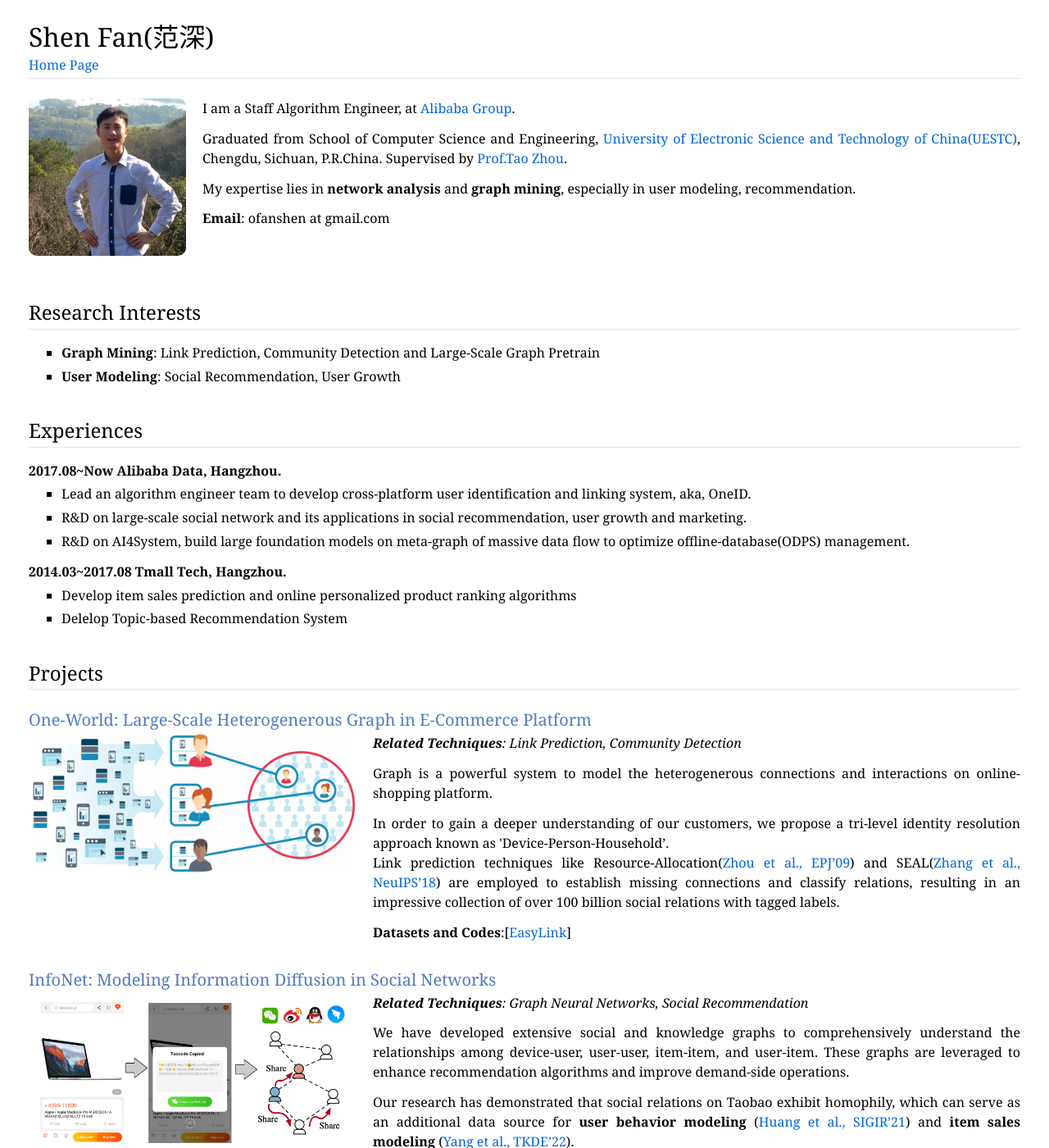
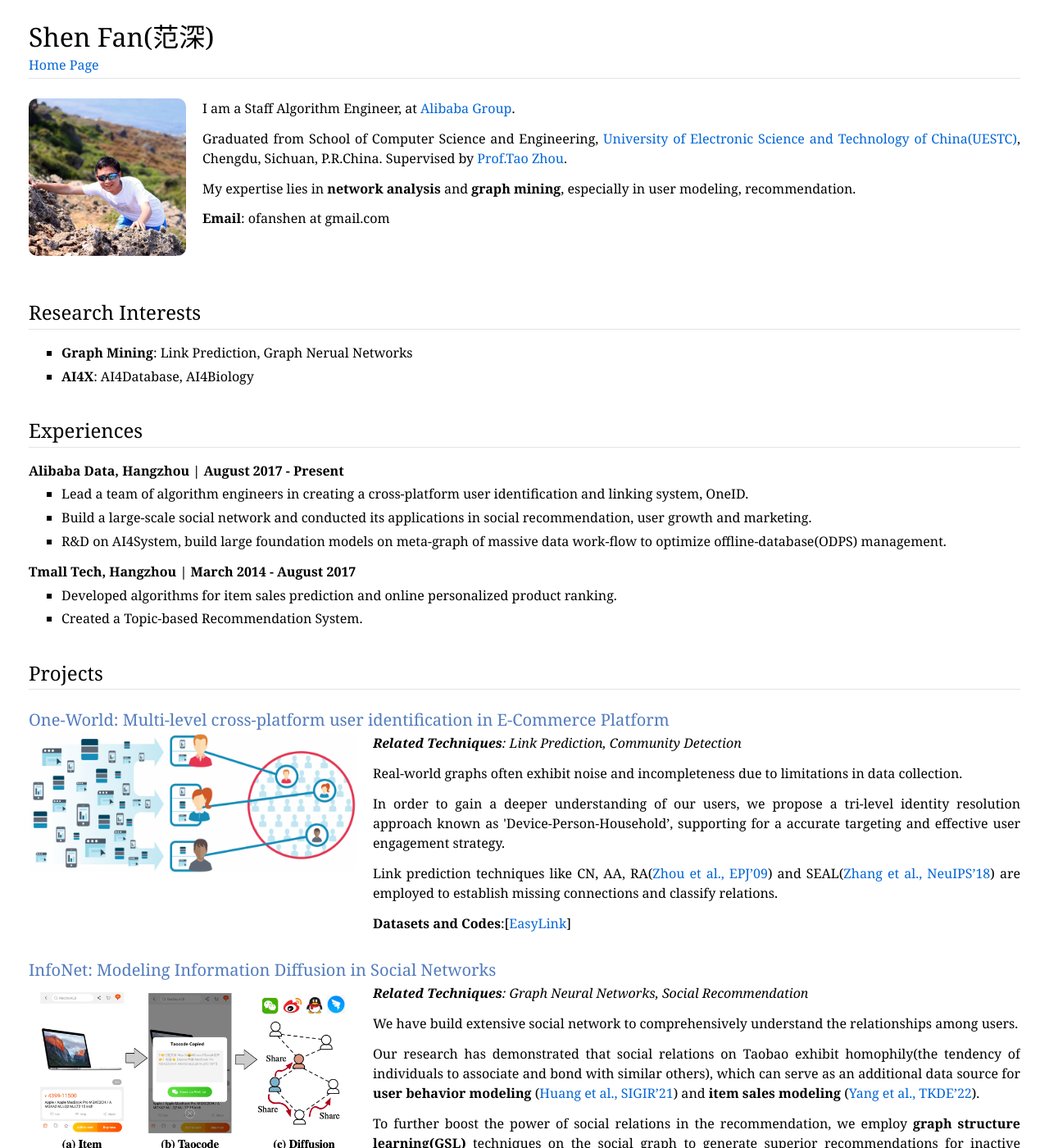
Before and after one commit to fs302/fs302.github.io, a Jekyll site: the page me/index.html, which Jekyll copies as it is, in a window 1280 px wide and 1400 px high. Shown: the whole window at 82% size. Built offline with Jekyll 4.4.1, drawn with Linux system fonts in a browser that asks for light colours; some of the changed text lies outside the part shown.

Commit message:
update profile

```diff
--- a/me/index.html
+++ b/me/index.html
@@ -26,7 +26,7 @@
 <div id="subtitle"><a href="index.html" target=&ldquo;blank&rdquo;>Home Page</a></div>
 </div>
 <div id="text-img-container"><div id="img-container">
-<img src="image/FS-201403-m.jpg" alt="ShenFan" width="192px" height="192px" /></div>
+<img src="image/fs_356.jpg" alt="ShenFan" width="192px" height="192px" /></div>
 <div id="text-container"><p>I am a Staff Algorithm Engineer, at <a href="https://www.alibabagroup.com/cn/global/home" target=&ldquo;blank&rdquo;>Alibaba Group</a>.<br /></p>
 <p>Graduated from School of Computer Science and Engineering,
 <a href="http://www.oice.uestc.edu.cn/en/" target=&ldquo;blank&rdquo;>University of Electronic Science and Technology of China(UESTC)</a>, Chengdu, Sichuan, P.R.China. Supervised by <a href="https://baike.baidu.com/item/%E5%91%A8%E6%B6%9B/5230423" target=&ldquo;blank&rdquo;>Prof.Tao Zhou</a>.<br /></p>
@@ -35,44 +35,45 @@
 </div></div>
 <h2>Research Interests</h2>
 <ul>
-<li><p><b>Graph Mining</b>: Link Prediction, Community Detection and Large-Scale Graph Pretrain</p>
+<li><p><b>Graph Mining</b>: Link Prediction, Graph Nerual Networks</p>
 </li>
-<li><p><b>User Modeling</b>: Social Recommendation, User Growth</p>
+<li><p><b>AI4X</b>: AI4Database, AI4Biology</p>
 </li>
 </ul>
 <h2>Experiences</h2>
-<p><b>2017.08~Now Alibaba Data, Hangzhou.</b></p>
+<p><b>Alibaba Data, Hangzhou | August 2017 - Present</b></p>
 <ul>
-<li><p>Lead an algorithm engineer team to develop cross-platform user identification and linking system, aka, OneID.</p>
+<li><p>Lead a team of algorithm engineers in creating a cross-platform user identification and linking system, OneID.</p>
 </li>
-<li><p>R&amp;D on large-scale social network and its applications in social recommendation, user growth and marketing.</p>
+<li><p>Build a large-scale social network and conducted its applications in social recommendation, user growth and marketing.</p>
 </li>
-<li><p>R&amp;D on AI4System, build large foundation models on meta-graph of massive data flow to optimize offline-database(ODPS) management.</p>
+<li><p>R&amp;D on AI4System, build large foundation models on meta-graph of massive data work-flow to optimize offline-database(ODPS) management.</p>
 </li>
 </ul>
-<p><b>2014.03~2017.08 Tmall Tech, Hangzhou.</b></p>
+<p><b>Tmall Tech, Hangzhou | March 2014 - August 2017</b></p>
 <ul>
-<li><p>Develop item sales prediction and online personalized product ranking algorithms</p>
+<li><p>Developed algorithms for item sales prediction and online personalized product ranking.</p>
 </li>
-<li><p>Delelop Topic-based Recommendation System</p>
+<li><p>Created a Topic-based Recommendation System.</p>
 </li>
 </ul>
 <h2>Projects </h2>
-<h3>One-World: Large-Scale Heterogenerous Graph in E-Commerce Platform</h3>
+<h3>One-World: Multi-level cross-platform user identification in E-Commerce Platform</h3>
 <div id="text-img-container"><div id="img-container">
 <img src="image/tri-level-id-network.png" alt="TriID" width="400px" /></div>
 <div id="text-container"><p><i><b>Related Techniques</b>: Link Prediction, Community Detection</i></p>
-<p>Graph is a powerful system to model the heterogenerous connections and interactions on online-shopping platform.<br /></p>
-<p>In order to gain a deeper understanding of our customers, we propose a tri-level identity resolution approach known as 'Device-Person-Household&rsquo;.<br />Link prediction techniques like Resource-Allocation(<a href="https://arxiv.org/abs/0901.0553" target=&ldquo;blank&rdquo;>Zhou et al., EPJ&rsquo;09</a>) and SEAL(<a href="https://arxiv.org/abs/1802.09691" target=&ldquo;blank&rdquo;>Zhang et al., NeuIPS&rsquo;18</a>) are employed to establish missing connections and classify relations, resulting in an impressive collection of over 100 billion social relations with tagged labels. <br /></p>
+<p>Real-world graphs often exhibit noise and incompleteness due to limitations in data collection.<br /></p>
+<p>In order to gain a deeper understanding of our users, we propose a tri-level identity resolution approach known as 'Device-Person-Household&rsquo;, supporting for a accurate targeting and effective user engagement strategy.<br /> </p>
+<p>Link prediction techniques like CN, AA, RA(<a href="https://arxiv.org/abs/0901.0553" target=&ldquo;blank&rdquo;>Zhou et al., EPJ&rsquo;09</a>) and SEAL(<a href="https://arxiv.org/abs/1802.09691" target=&ldquo;blank&rdquo;>Zhang et al., NeuIPS&rsquo;18</a>) are employed to establish missing connections and classify relations. <br /></p>
 <p><b>Datasets and Codes</b>:[<a href="https://github.com/fs302/EasyLink" target=&ldquo;blank&rdquo;>EasyLink</a>]</p>
 </div></div>
 <h3>InfoNet: Modeling Information Diffusion in Social Networks</h3>
 <div id="text-img-container"><div id="img-container">
 <img src="image/taocode.png" alt="TaoCode" width="400px" /></div>
 <div id="text-container"><p><i><b>Related Techniques</b>: Graph Neural Networks, Social Recommendation</i></p>
-<p>We have developed extensive social and knowledge graphs to comprehensively understand the relationships among device-user, user-user, item-item, and user-item. These graphs are leveraged to enhance recommendation algorithms and improve demand-side operations.</p>
-<p>Our research has demonstrated that social relations on Taobao exhibit homophily, which can serve as an additional data source for <b>user behavior modeling</b> (<a href="https://arxiv.org/abs/2112.14446" target=&ldquo;blank&rdquo;>Huang et al., SIGIR&rsquo;21</a>) and <b>item sales modeling</b> (<a href="https://arxiv.org/abs/2203.14807" target=&ldquo;blank&rdquo;>Yang et al., TKDE&rsquo;22</a>). <br /></p>
-<p>To further boost the power of social relations in the recommendation, we employ <b>graph structure learning(GSL)</b> techniques on the social graph to generate superior recommendations for inactive users.[Comming Soon] <br /></p>
+<p>We have build extensive social network to comprehensively understand the relationships among users. </p>
+<p>Our research has demonstrated that social relations on Taobao exhibit homophily(the tendency of individuals to associate and bond with similar others), which can serve as an additional data source for <b>user behavior modeling</b> (<a href="https://arxiv.org/abs/2112.14446" target=&ldquo;blank&rdquo;>Huang et al., SIGIR&rsquo;21</a>) and <b>item sales modeling</b> (<a href="https://arxiv.org/abs/2203.14807" target=&ldquo;blank&rdquo;>Yang et al., TKDE&rsquo;22</a>). <br /></p>
+<p>To further boost the power of social relations in the recommendation, we employ <b>graph structure learning(GSL)</b> techniques on the social graph to generate superior recommendations for inactive users.[Comming Soon]<br /></p>
 </div></div>
 <h2>Links</h2>
 <ul>
@@ -82,16 +83,12 @@
 </li>
 <li><p><a href="https://github.com/fs302" target=&ldquo;blank&rdquo;>Github</a></p>
 </li>
-<li><p><a href="http://weibo.com/wytk2008" target=&ldquo;blank&rdquo;>Weibo</a></p>
-</li>
-<li><p><a href="http://www.linkedin.com/in/fanshen/" target=&ldquo;blank&rdquo;>LinkedIn</a></p>
-</li>
 </ul>
 </div> <!-- <div id="layout-content"> -->
 <div id="footer-container">
 <div id="footer">
 <div id="footer-text">
-Last edited  on 2023-08-31 23:36:20 CST. </br>
+Last edited  on 2023-09-01. </br>
 </div> <!-- <div id="footer-text"> -->
 </div> <!-- <div id="footer"> -->
 </div> <!-- <div id="footer-container"> -->
--- a/me/networks.html
+++ b/me/networks.html
@@ -86,7 +86,7 @@
 <div id="footer-container">
 <div id="footer">
 <div id="footer-text">
-Last edited  on 2023-08-31 23:36:20 CST. </br>
+Last edited  on 2023-09-01 15:16:54 CST. </br>
 </div> <!-- <div id="footer-text"> -->
 </div> <!-- <div id="footer"> -->
 </div> <!-- <div id="footer-container"> -->
--- a/me/reading.html
+++ b/me/reading.html
@@ -302,7 +302,7 @@
 <div id="footer-container">
 <div id="footer">
 <div id="footer-text">
-Last edited  on 2023-08-31 23:36:20 CST. </br>
+Last edited  on 2023-09-01. </br>
 </div> <!-- <div id="footer-text"> -->
 </div> <!-- <div id="footer"> -->
 </div> <!-- <div id="footer-container"> -->
--- a/me/research.html
+++ b/me/research.html
@@ -114,7 +114,7 @@
 <div id="footer-container">
 <div id="footer">
 <div id="footer-text">
-Last edited  on 2023-08-31 23:36:20 CST. </br>
+Last edited  on 2023-09-01 15:16:54 CST. </br>
 </div> <!-- <div id="footer-text"> -->
 </div> <!-- <div id="footer"> -->
 </div> <!-- <div id="footer-container"> -->
```
Also changed, not shown: me/projects.html (+10 -13 lines), 3 other files.
